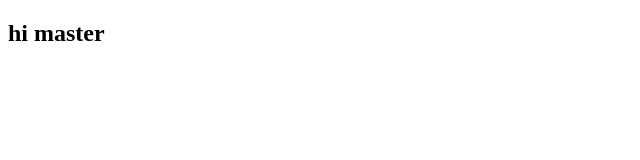
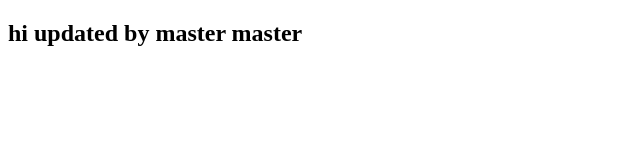
Before and after one commit to muhammaduzair00290/conflict, a plain HTML site: page index.html in a window 1280 px wide. Shown: the whole page, without its empty margins (0-640 px from the left). Drawn offline with Linux system fonts and the light colour scheme.

Commit message:
updated by master

```diff
--- a/index.html
+++ b/index.html
@@ -7,6 +7,6 @@
     <title>Document</title>
 </head>
 <body>
-    <h2> hi master</h2>
+    <h2> hi  updated by master master</h2>
 </body>
 </html>
```
